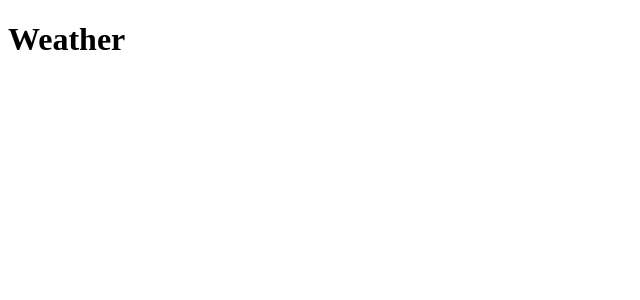
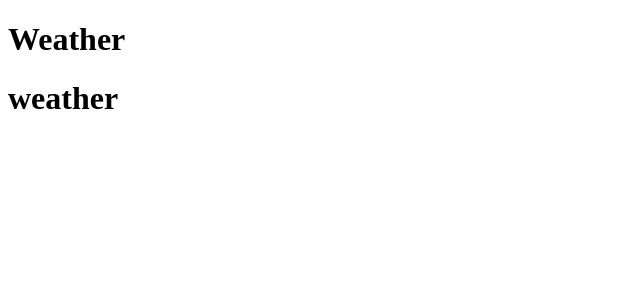
Before and after one commit to fallf/sbaweatherreact, a React (Vite) app: page / in a window 1280 px wide. Shown: the top 300 px of the page, without its empty margins (0-640 px from the left). Built offline with nearby package versions, Linux system fonts and the light colour scheme.

Commit message:
the page and components are connected

```diff
--- a/src/App.jsx
+++ b/src/App.jsx
@@ -1,11 +1,16 @@
 import { useState } from "react";
 import Heading from "./components/Heading";
+import Weather from "./pages/weather";
 import "./App.css";
+import { Route, Routes } from "react-router-dom";
 
 function App() {
   return (
     <>
       <Heading />
+      <Routes>
+        <Route path="/" element={<Weather />} />
+      </Routes>
     </>
   );
 }
--- a/src/pages/weather.jsx
+++ b/src/pages/weather.jsx
@@ -1,7 +1,7 @@
 import React from "react";
 
-function weather() {
-  return <div>weather</div>;
+function Weather() {
+  return <h1>weather</h1>;
 }
 
-export default weather;
+export default Weather;
```
